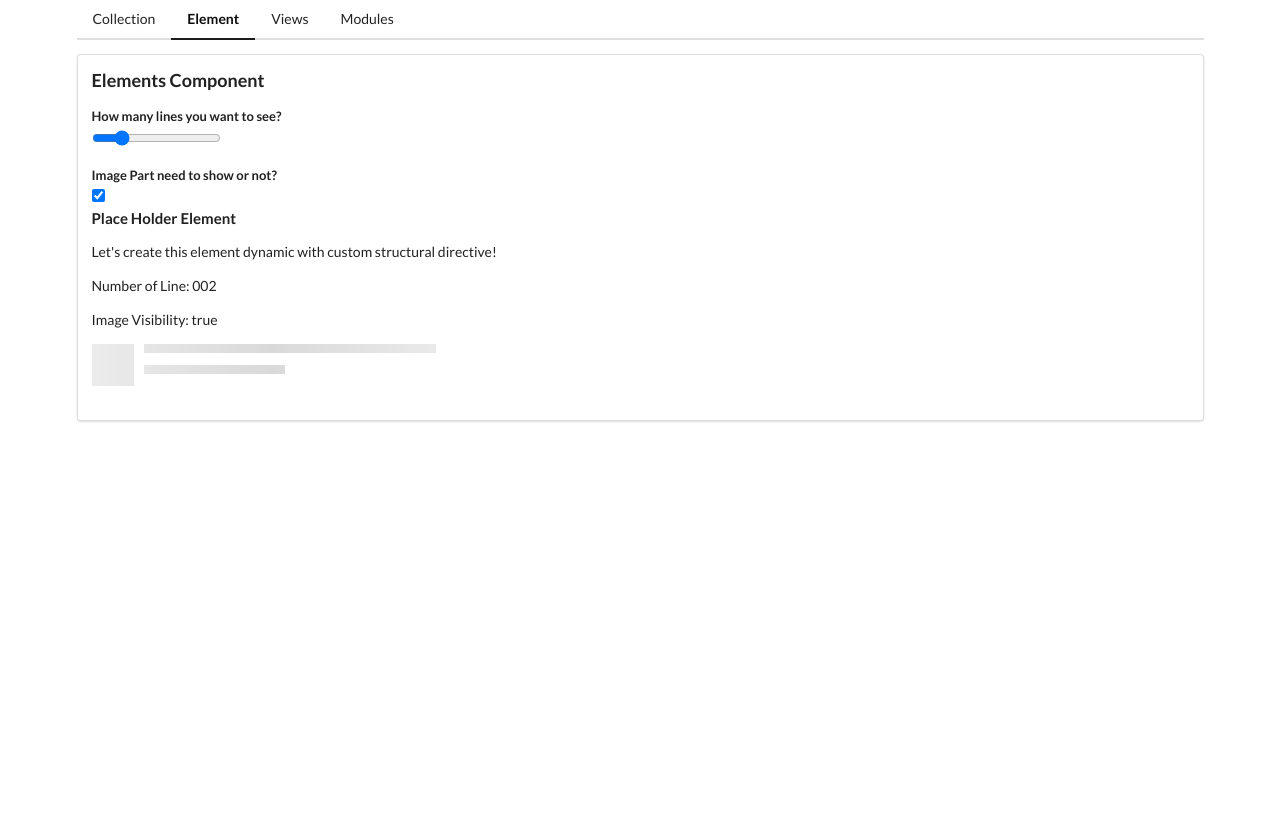
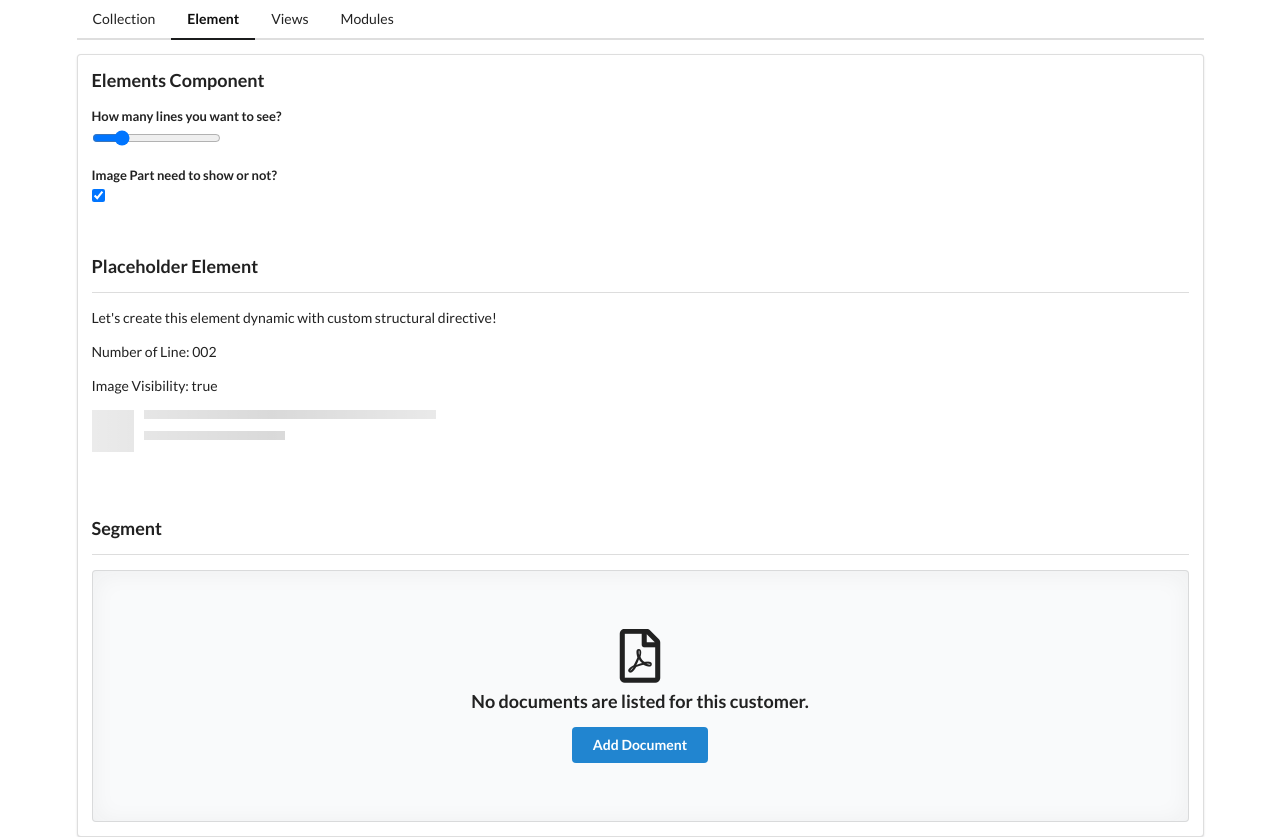
Before and after one commit to bhadresh-goswami/project-with-modules-semanticu-ui, an Angular app: page /elements-home in a window 1280 px wide. Before the commit the page ends 800 px from the top, so only its background shows below. Built offline with nearby package versions, Linux system fonts and the light colour scheme.

Commit message:
create segment and divider component

```diff
--- a/src/app/elements/elements-home/elements-home.component.html
+++ b/src/app/elements/elements-home/elements-home.component.html
@@ -24,3 +24,5 @@
   [lines]="numberOfLines"
   [data]="names"
 ></app-placeholder>
+
+<app-segment></app-segment>
--- a/src/app/elements/elements.module.ts
+++ b/src/app/elements/elements.module.ts
@@ -5,10 +5,12 @@ import { ElementsRoutingModule } from './elements-routing.module';
 import { ElementsHomeComponent } from './elements-home/elements-home.component';
 import { PlaceholderComponent } from './placeholder/placeholder.component';
 import { TimesDirective } from './directives/times.directive';
+import { SharedModule } from '../shared/shared.module';
+import { SegmentComponent } from './segment/segment.component';
 
 @NgModule({
-  declarations: [ElementsHomeComponent, PlaceholderComponent, TimesDirective],
-  imports: [CommonModule, ElementsRoutingModule],
+  declarations: [ElementsHomeComponent, PlaceholderComponent, TimesDirective, SegmentComponent],
+  imports: [SharedModule, CommonModule, ElementsRoutingModule],
   exports: [],
 })
 export class ElementsModule {}
--- a/src/app/elements/placeholder/placeholder.component.html
+++ b/src/app/elements/placeholder/placeholder.component.html
@@ -1,4 +1,8 @@
-<h4>Place Holder Element</h4>
+<!-- <h4>Place Holder Element</h4>
+<div class="ui divider"></div> -->
+
+<app-divider>Placeholder Element</app-divider>
+
 <p>Let's create this element dynamic with custom structural directive!</p>
 <p>Number of Line: {{ lines | number : "3.0-3" }}</p>
 <p>Image Visibility: {{ imageShow }}</p>
--- /dev/null
+++ b/src/app/elements/segment/segment.component.html
@@ -0,0 +1,8 @@
+<app-divider>Segment</app-divider>
+<div class="ui placeholder segment">
+  <div class="ui icon header">
+    <i class="pdf file outline icon"></i>
+    No documents are listed for this customer.
+  </div>
+  <div class="ui primary button">Add Document</div>
+</div>
--- /dev/null
+++ b/src/app/shared/divider/divider.component.html
@@ -0,0 +1,3 @@
+<br />
+<h3 class="ui title"><ng-content></ng-content></h3>
+<div class="ui divider"></div>
```
Also changed, not shown: src/app/elements/segment/segment.component.ts (added, +10 -0 lines), src/app/shared/divider/divider.component.ts (added, +10 -0 lines), src/app/shared/shared.module.ts (added, +10 -0 lines), src/app/elements/segment/segment.component.css (added), src/app/shared/divider/divider.component.css (added), 2 other files (tests, documents, lock files or other folders).
